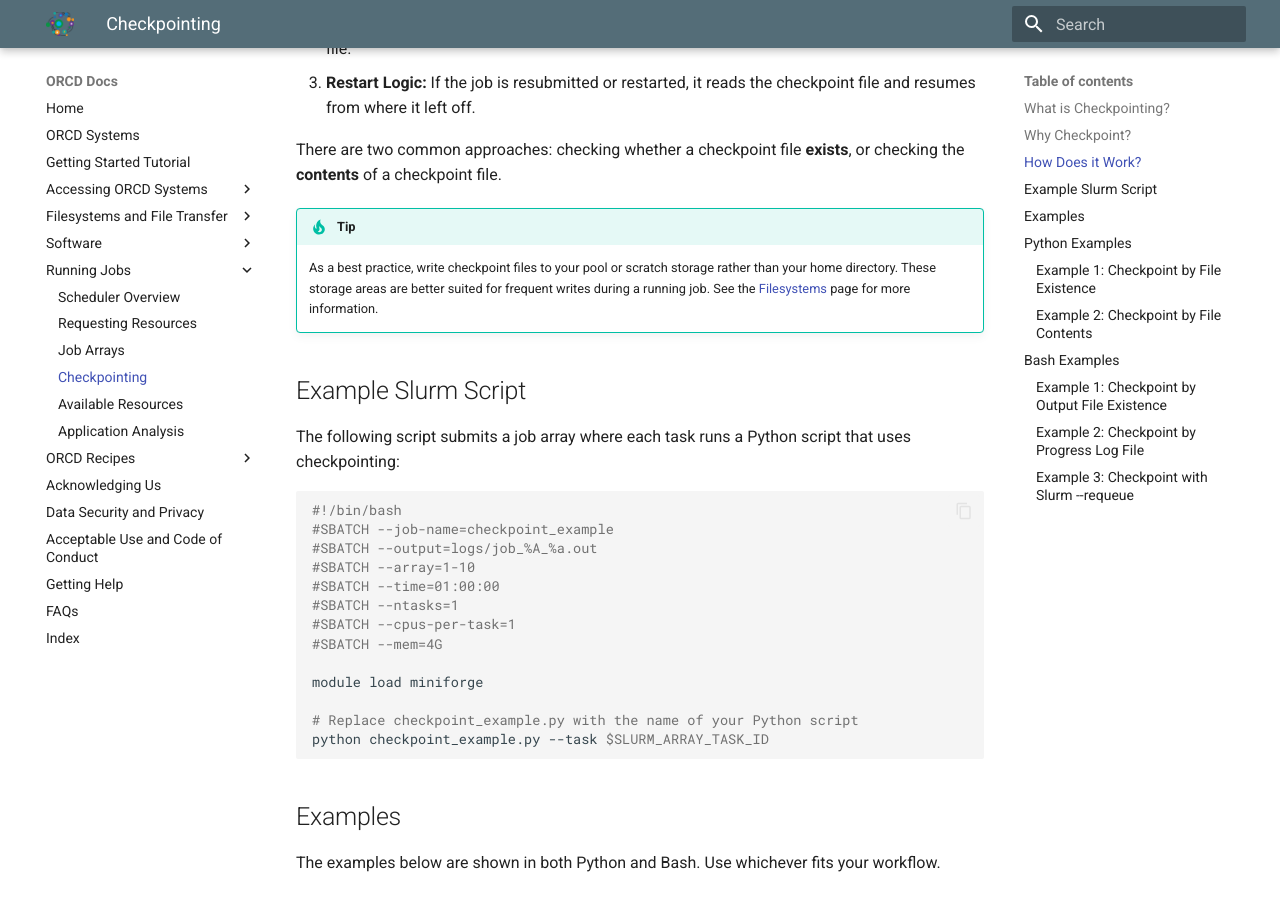
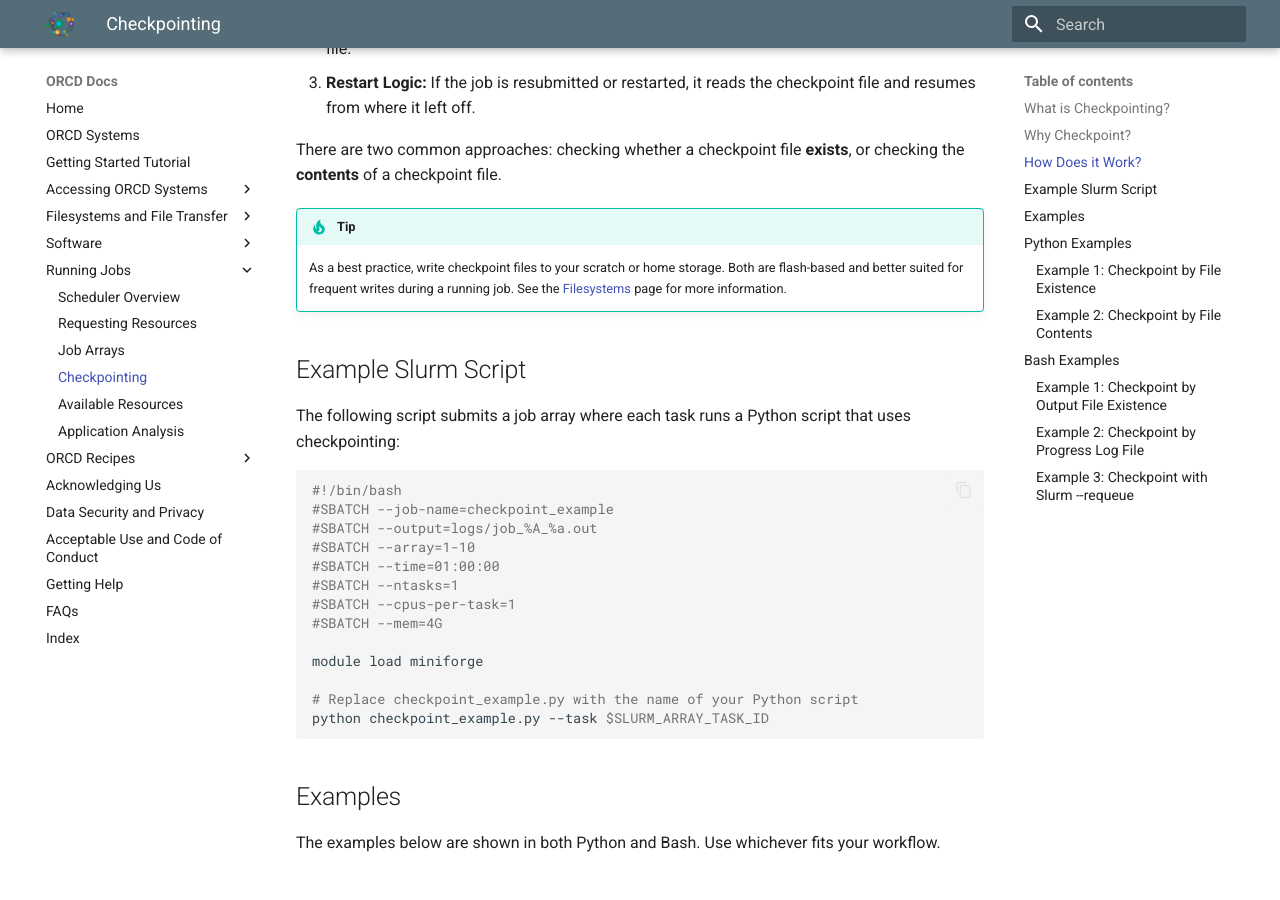
Before and after one commit to mit-orcd/orcd-docs-edit, an MkDocs documentation site: the page built from docs/running-jobs/checkpointing.md, in a window 1280 px wide and 900 px high, scrolled down 881 px. Built offline with MkDocs 1.6.1 and Material for MkDocs 9.7.7, drawn with Linux system fonts in a browser that asks for light colours.

Commit message:
Remove pool from checkpoint storage tip, recommend scratch or home

```diff
--- a/docs/running-jobs/checkpointing.md
+++ b/docs/running-jobs/checkpointing.md
@@ -30,7 +30,7 @@ Checkpointing is the process of saving the progress of a running job at specific
 There are two common approaches: checking whether a checkpoint file **exists**, or checking the **contents** of a checkpoint file.
 
 !!! tip
-    As a best practice, write checkpoint files to your pool or scratch storage rather than your home directory. These storage areas are better suited for frequent writes during a running job. See the [Filesystems](../filesystems-file-transfer/filesystems.md) page for more information.
+    As a best practice, write checkpoint files to your scratch or home storage. Both are flash-based and better suited for frequent writes during a running job. See the [Filesystems](../filesystems-file-transfer/filesystems.md) page for more information.
 
 ## Example Slurm Script
 
```
